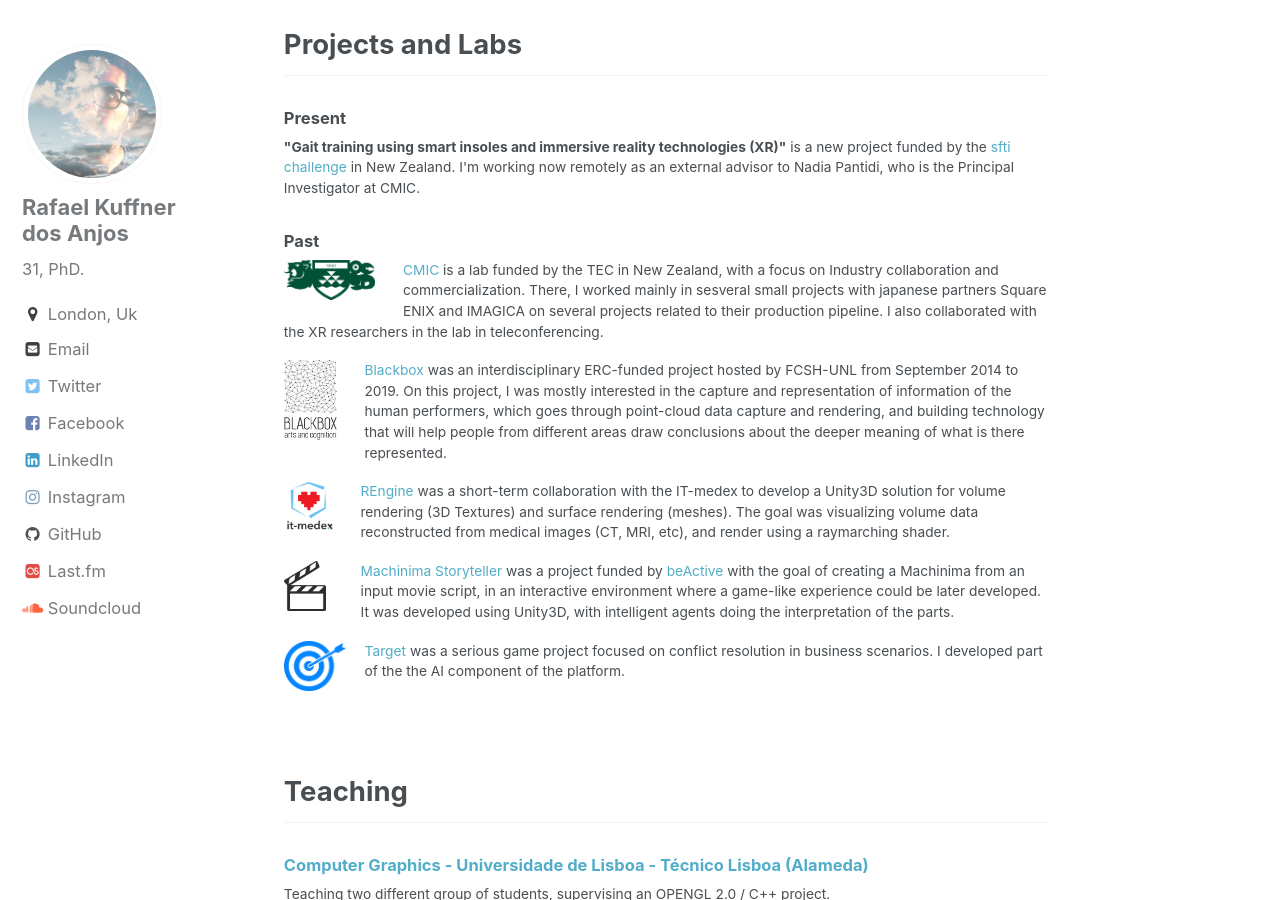
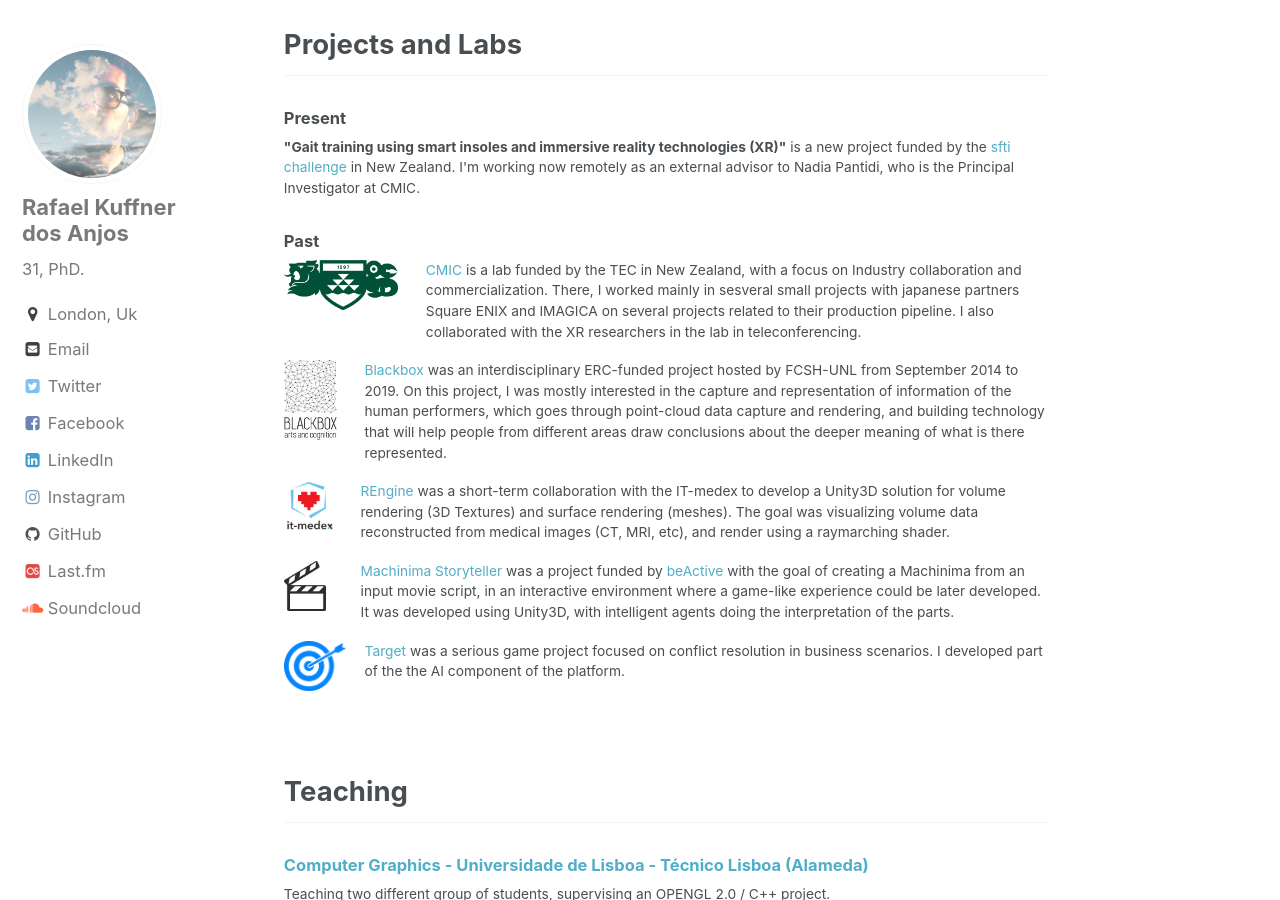
Before and after one commit to rafaelkuffner/rafaelkuffner.github.io, a Jekyll site: the page built from index.html, in a window 1280 px wide and 900 px high, scrolled down 1561 px. Built offline with Jekyll 4.4.1, drawn with Linux system fonts in a browser that asks for light colours; the list of posts is cut into pages by our own code.

Commit message:
Update index.html

```diff
--- a/index.html
+++ b/index.html
@@ -40,7 +40,7 @@
 <h4> Past </h4>
 
 <div class="content">
-<p><a style="float:left;margin:0 20px 20px 0;text-decoration:none;" href="https://www.wgtn.ac.nz/cmic" target="_blank"><img src="assets/images/vuw.png" style="height:40px;">&nbsp;&nbsp;</a>
+<p><a style="float:left;margin:0 20px 20px 0;text-decoration:none;" href="https://www.wgtn.ac.nz/cmic" target="_blank"><img src="assets/images/vuw.png" style="height:50px;">&nbsp;&nbsp;</a>
   <a href="https://www.wgtn.ac.nz/cmic" target="_blank">CMIC</a> is a lab funded by the TEC in New Zealand, with a focus on Industry collaboration and commercialization. There, I worked mainly in sesveral small projects
 with japanese partners Square ENIX and IMAGICA on several projects related to their production pipeline. I also collaborated with the XR researchers in the lab in teleconferencing.</p>
 
```
